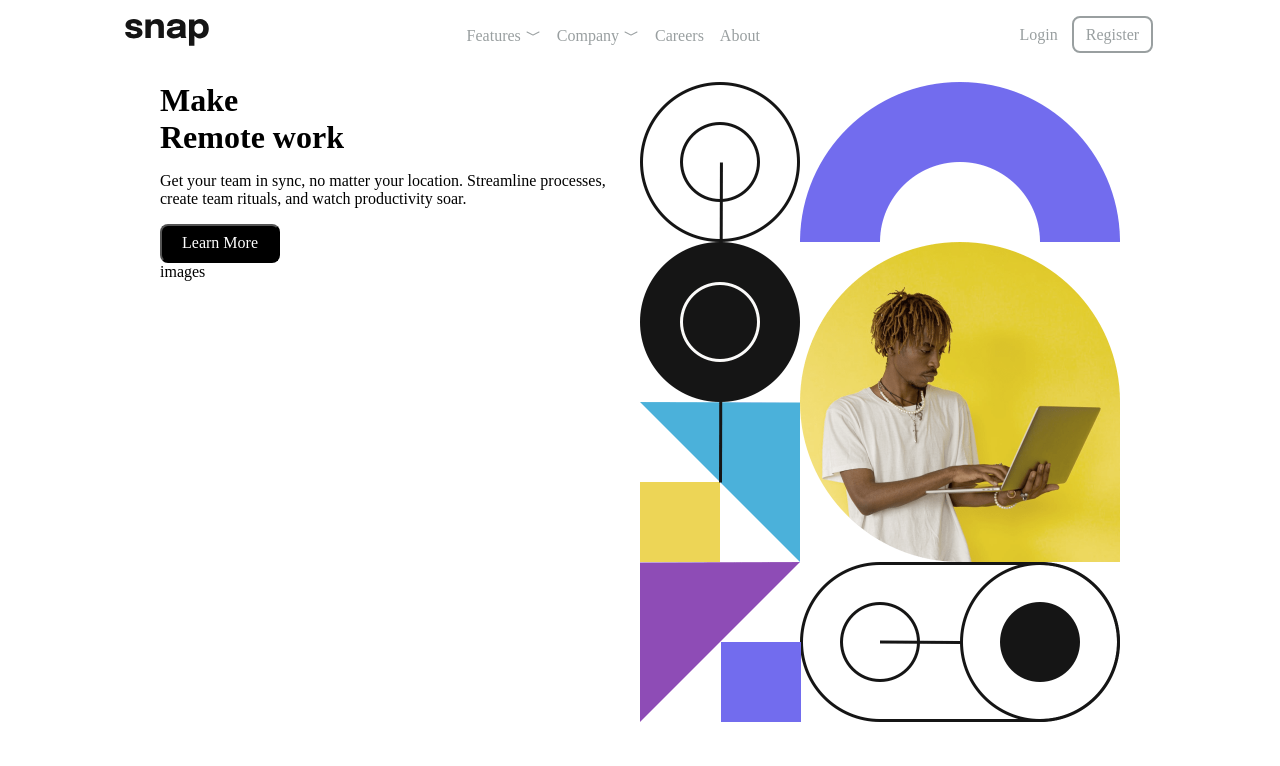
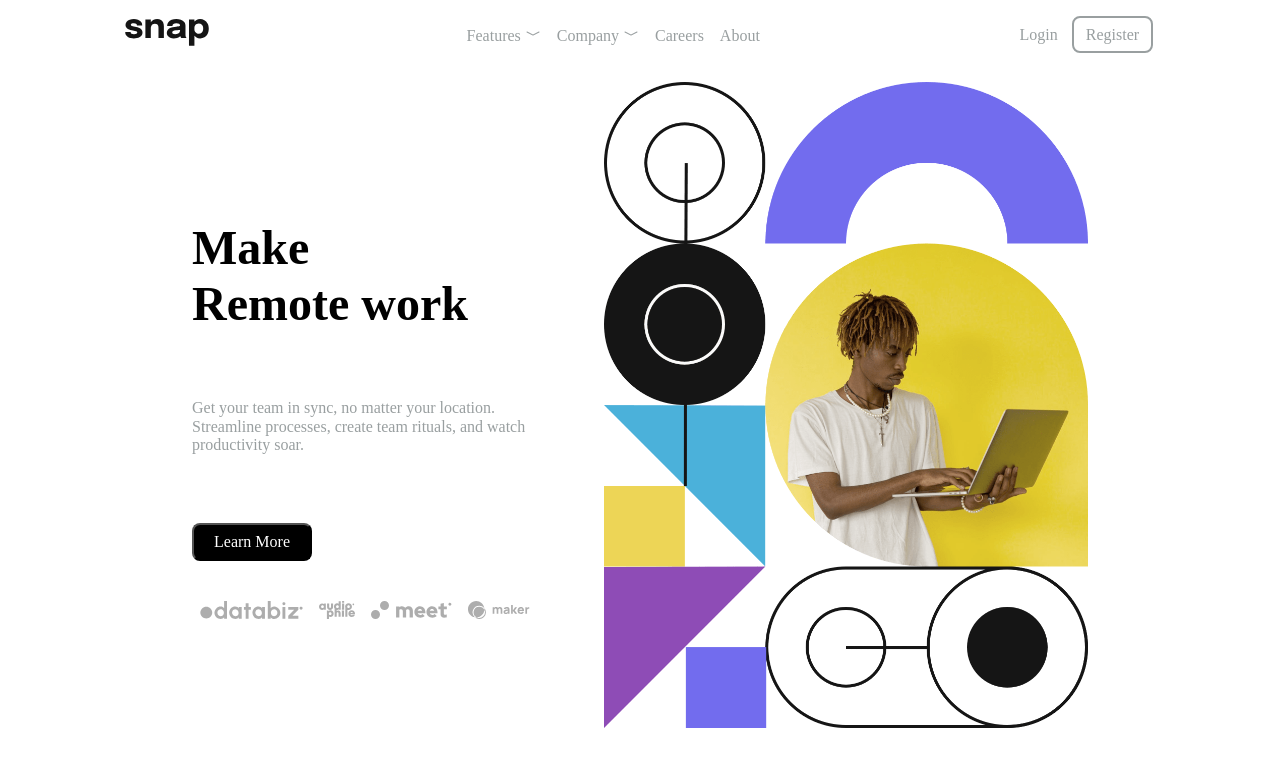
Before and after one commit to cdguedez/section-with-drpdown-navigation, a React (Create React App) app: page / in a window 1280 px wide. Shown: the top 766 px of the page. Built offline with nearby package versions, Linux system fonts and the light colour scheme.

Commit message:
[FEATURE] add components title and subtitle in pages home

```diff
--- /dev/null
+++ b/src/components/SubTitle.jsx
@@ -0,0 +1,19 @@
+import React from 'react'
+import styled from 'styled-components'
+
+const SubTitle = ({ children }) => {
+  return (
+    <Container>{children}</Container>
+  )
+}
+
+export default SubTitle
+
+const Container = styled.p`
+  color: #999FA0;
+  height: 20vh;
+  padding-right: 60px;
+  display: flex;
+  flex-direction: row;
+  align-items: center
+`
--- a/src/components/Title.jsx
+++ b/src/components/Title.jsx
@@ -11,4 +11,5 @@ export default Title
 
 const TxtTitle = styled.h1`
   margin: 0;
+  font-weight: 600;
 `
--- a/src/pages/Home.jsx
+++ b/src/pages/Home.jsx
@@ -4,28 +4,34 @@ import Logo from './../components/Logo'
 import Title from './../components/Title'
 import HeroDesktop from './../assets/images/image-hero-desktop.png'
 import Button from '../components/Button'
+import SubTitle from '../components/SubTitle'
+import clientMaker from './../assets/images/client-maker.svg'
+import Databiz from './../assets/images/client-databiz.svg'
+import Meet from './../assets/images/client-meet.svg'
+import AudioPhile from './../assets/images/client-audiophile.svg'
+import CustomersArea from './../components/CustomersArea'
+const items = [ Databiz, AudioPhile, Meet, clientMaker ]
 
 const Home = () => {
 
   useEffect(() => {
-    document.title = 'App Frontend Mentor'
+    document.title = 'Home | App Frontend Mentor'
   }, [])
 
   return (
     <Main>
-      <section>
-        <Title size='80' text='Make'/>
-        <Title size='80' text=' Remote work' />
-        <p>
-        Get your team in sync, no matter your location. Streamline processes,
-  create team rituals, and watch productivity soar.
-        </p>
+      <SectionDescription>
+        <Title size='3rem' text='Make'/>
+        <Title size='3rem' text=' Remote work' />
+        <SubTitle>
+          Get your team in sync, no matter your location. Streamline processes, create team rituals, and watch productivity soar.
+        </SubTitle>
         <Button text='Learn More'/>
-        <div>
-          images
-        </div>
-      </section>
-      <section><Logo width='100%' image={HeroDesktop}/></section>
+        <CustomersArea items={items} />
+      </SectionDescription>
+      <SectionImg>
+        <Logo width='100%' image={HeroDesktop} />
+      </SectionImg>
     </Main>
   )
 }
@@ -34,14 +40,21 @@ export default Home
 
 const Main = styled.main`
   margin: 0 auto;
-  width: 75%;
+  width: 70%;
   height: 90vh;
   padding: 12px 0;
   display: flex;
-  section:nth-child(1) {
-    width: 50%;
-  }
-  section:nth-child(2) {
-    width: 50%;
+`
+
+const SectionDescription = styled.section`
+  display: flex;
+  flex-direction: column;
+  justify-content: center
+`
+
+const SectionImg = styled.section`
+  height: inherit;
+  img {
+    height: inherit
   }
 `
```
